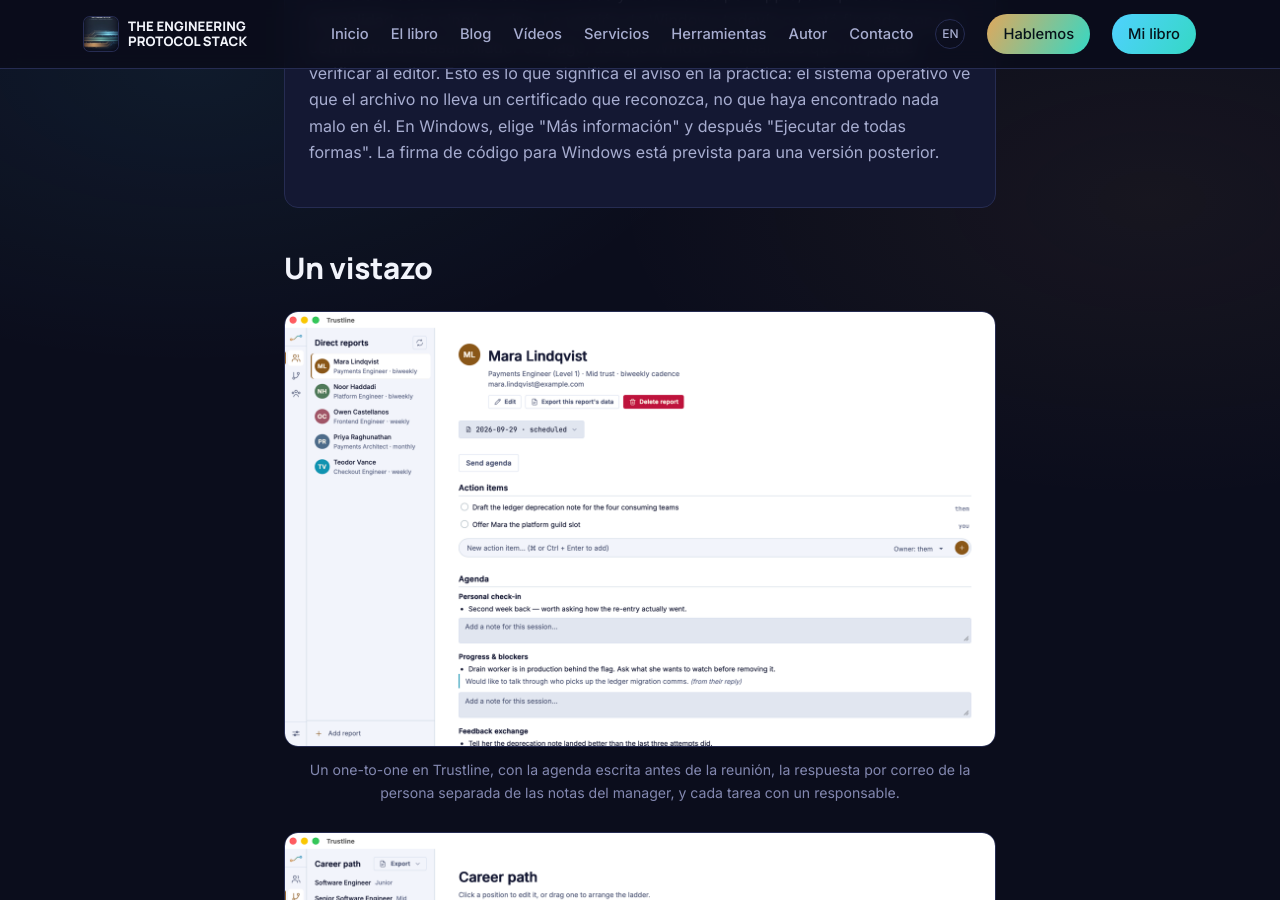
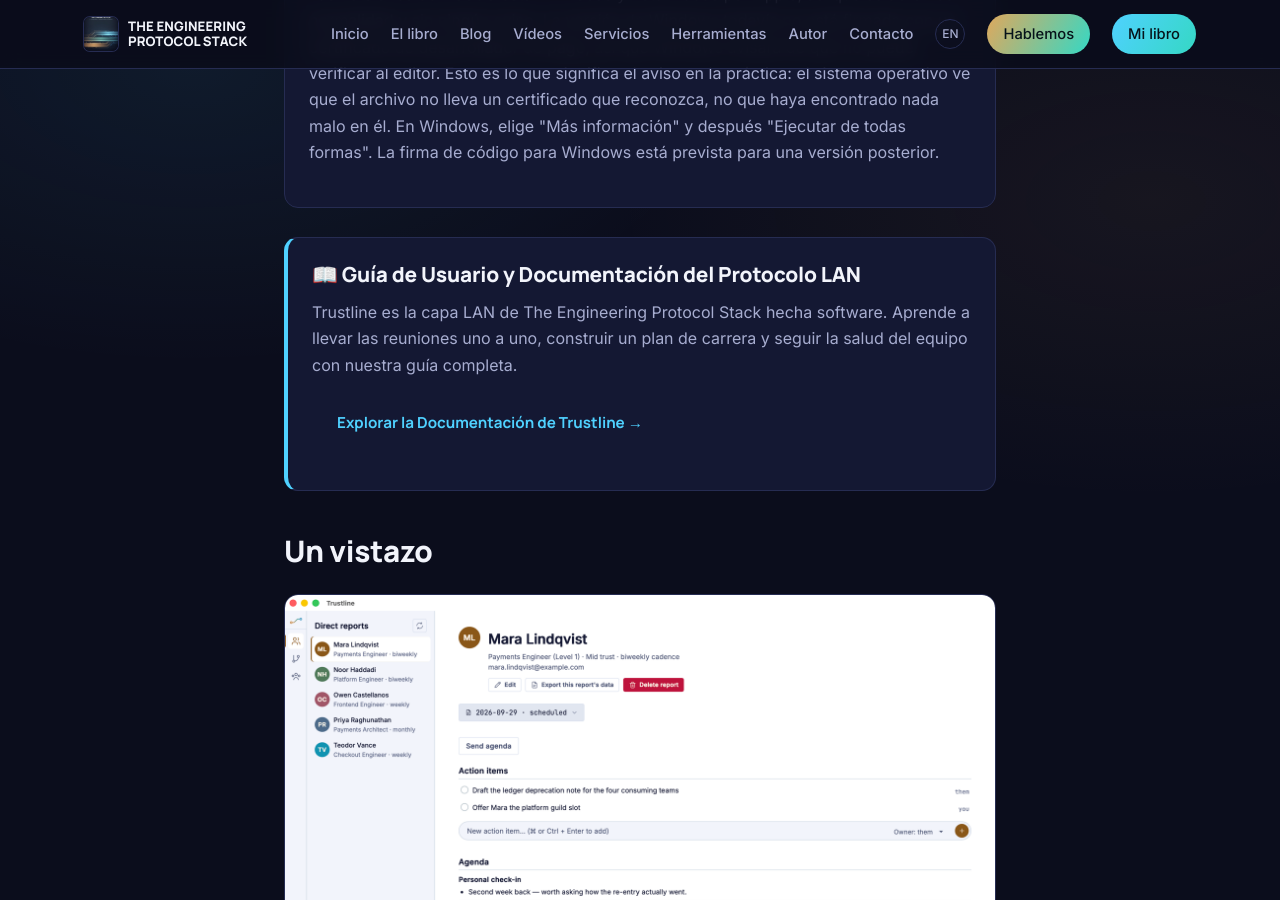
Before and after one commit to guillemf/engineeringprotocolstack, a Jekyll site: the page built from es/tools/trustline.md, in a window 1280 px wide and 900 px high, scrolled down 834 px. Built offline with Jekyll 4.4.1, drawn with Linux system fonts in a browser that asks for light colours.

Commit message:
docs(trustline): link the user guide from the tool pages (en, es)
Co-Authored-By: Claude Opus 5.5 <noreply@anthropic.com>

```diff
--- a/es/tools/trustline.md
+++ b/es/tools/trustline.md
@@ -27,6 +27,12 @@ alt_lang_url: /tools/trustline/
   <p>{{ t.unsigned }}</p>
 </div>
 
+<div class="card" style="margin: 1.8rem 0; border-left: 4px solid var(--cyan);">
+  <h3>📖 Guía de Usuario y Documentación del Protocolo LAN</h3>
+  <p>Trustline es la capa LAN de The Engineering Protocol Stack hecha software. Aprende a llevar las reuniones uno a uno, construir un plan de carrera y seguir la salud del equipo con nuestra guía completa.</p>
+  <p><a class="btn btn--primary" href="{{ '/tools/trustline/docs/' | relative_url }}">Explorar la Documentación de Trustline &rarr;</a></p>
+</div>
+
 {% if t.screenshots.size > 0 %}
 ## {{ t.screenshots_title }}
 
```
Also changed, not shown: tools/trustline.md (+6 -0 lines).
